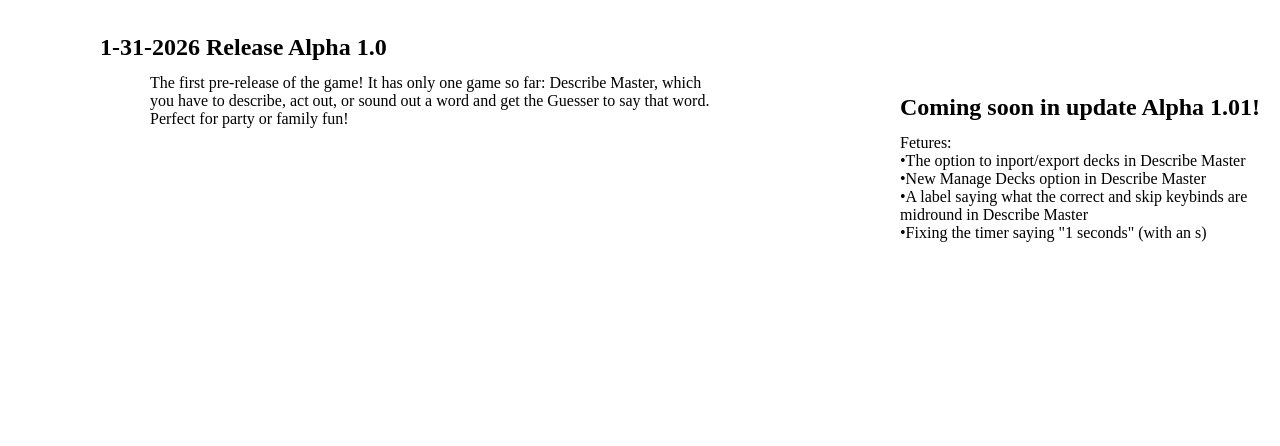
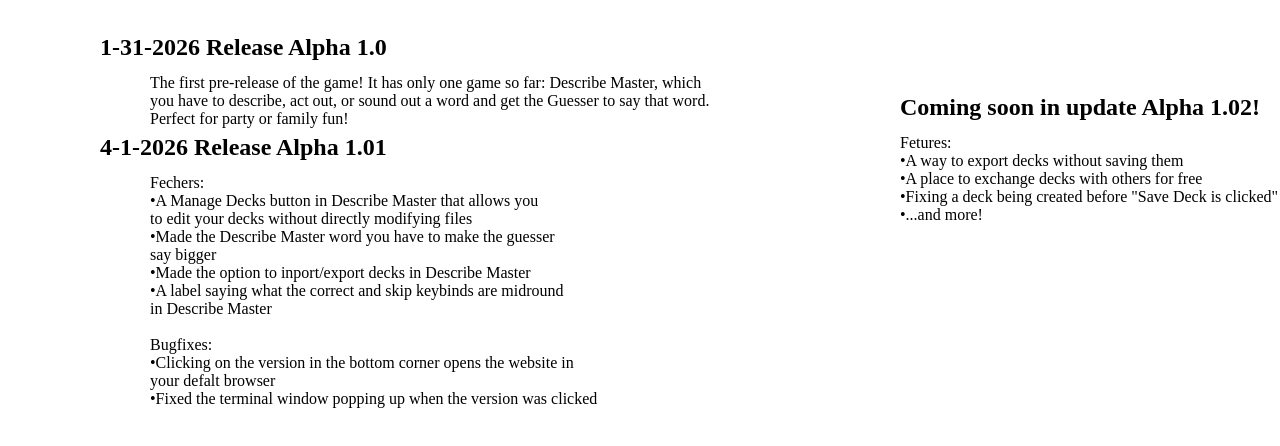
Before and after one commit to FamilyPartyGames/FamilyPartyGames.github.io, a website: page changelog.html in a window 1280 px wide. Shown: the part 86-532 px from the top of the page. Drawn offline with Linux system fonts and the light colour scheme.

Commit message:
Update website

```diff
--- a/changelog.html
+++ b/changelog.html
@@ -9,13 +9,26 @@
     <a style="position:absolute; top:160px; left:150px;">The first pre-release of the game! It has only one game so far: Describe Master, which <br>
                                                         you have to describe, act out, or sound out a word and get the Guesser to say that word. <br>
                                                         Perfect for party or family fun!</a>
-    <h2 style="position:absolute; top:160px; left:900px;">Coming soon in update Alpha 1.01!</h2>
+    <h2 style="position:absolute; top:160px; left:900px;">Coming soon in update Alpha 1.02!</h2>
 
     <div style="position:absolute; top:220px; left:900px;">Fetures: <br>
-                                                        •The option to inport/export decks in Describe Master<br>
-                                                        •New Manage Decks option in Describe Master<br>
-                                                        •A label saying what the correct and skip keybinds are midround in Describe Master<br>
-                                                        •Fixing the timer saying "1 seconds" (with an s) </div>
+                                                        •A way to export decks without saving them<br>
+                                                        •A place to exchange decks with others for free<br>
+                                                        •Fixing a deck being created before "Save Deck is clicked"<br>
+                                                        •...and more!</div>
+    <h2 style="position:absolute; top:200px; left:100px;">4-1-2026 Release Alpha 1.01</h2>
+    <a style="position:absolute; top:260px; left:150px;">Fechers:<br>
+                                                         •A Manage Decks button in Describe Master that allows you<br>
+                                                         to edit your decks without directly modifying files<br>
+                                                         •Made the Describe Master word you have to make the guesser<br>
+                                                         say bigger<br>
+                                                         •Made the option to inport/export decks in Describe Master<br>
+                                                         •A label saying what the correct and skip keybinds are midround<br>
+                                                         in Describe Master<br><br>
+                                                         Bugfixes:<br>
+                                                         •Clicking on the version in the bottom corner opens the website in<br>
+                                                         your defalt browser<br>
+                                                         •Fixed the terminal window popping up when the version was clicked</a>
      <a href="index.html">
         <button style="position:absolute; top:10px; left:10px;">Home</button>
       </a>
```
Also changed, not shown: get.html (+2 -1 lines), 1 other file.
